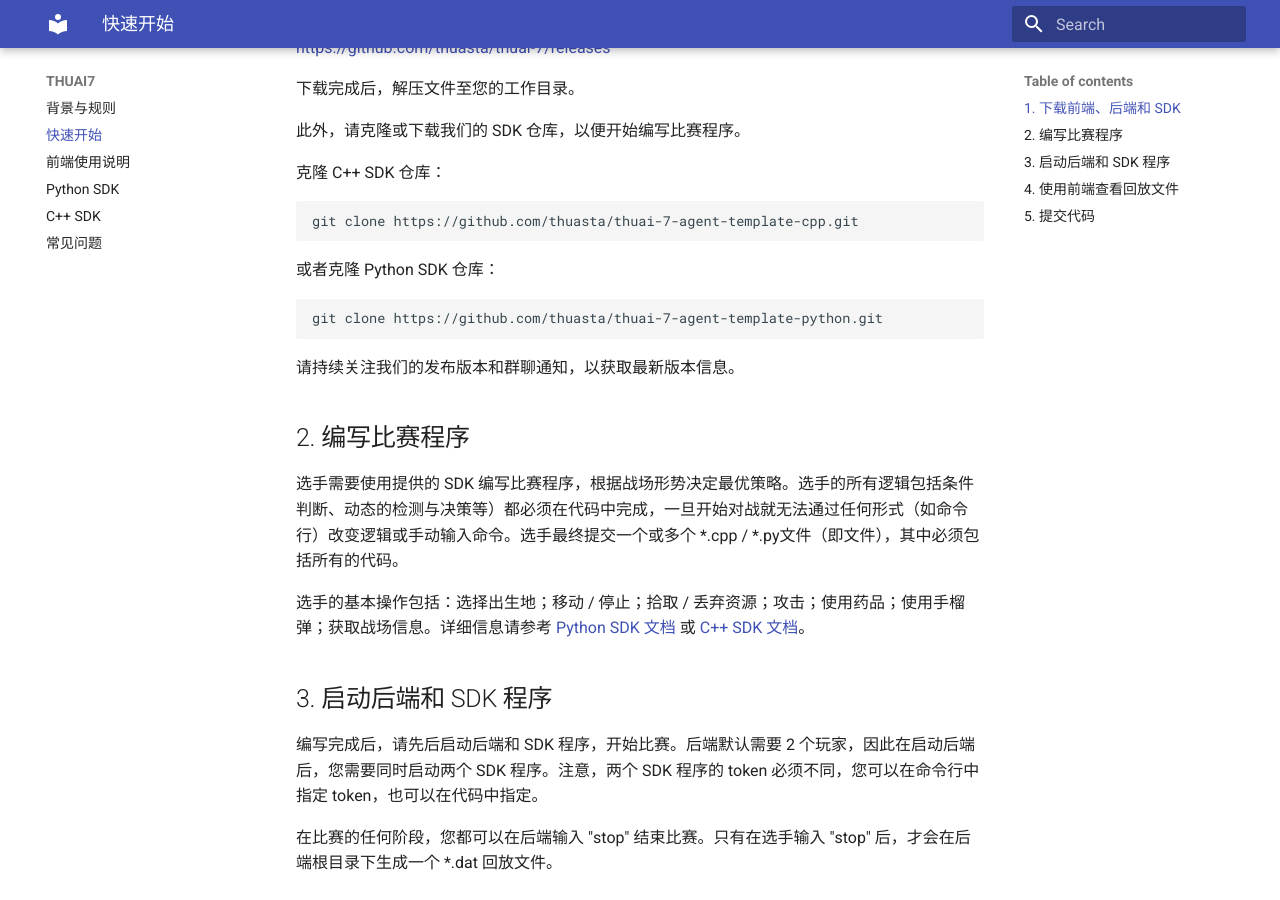
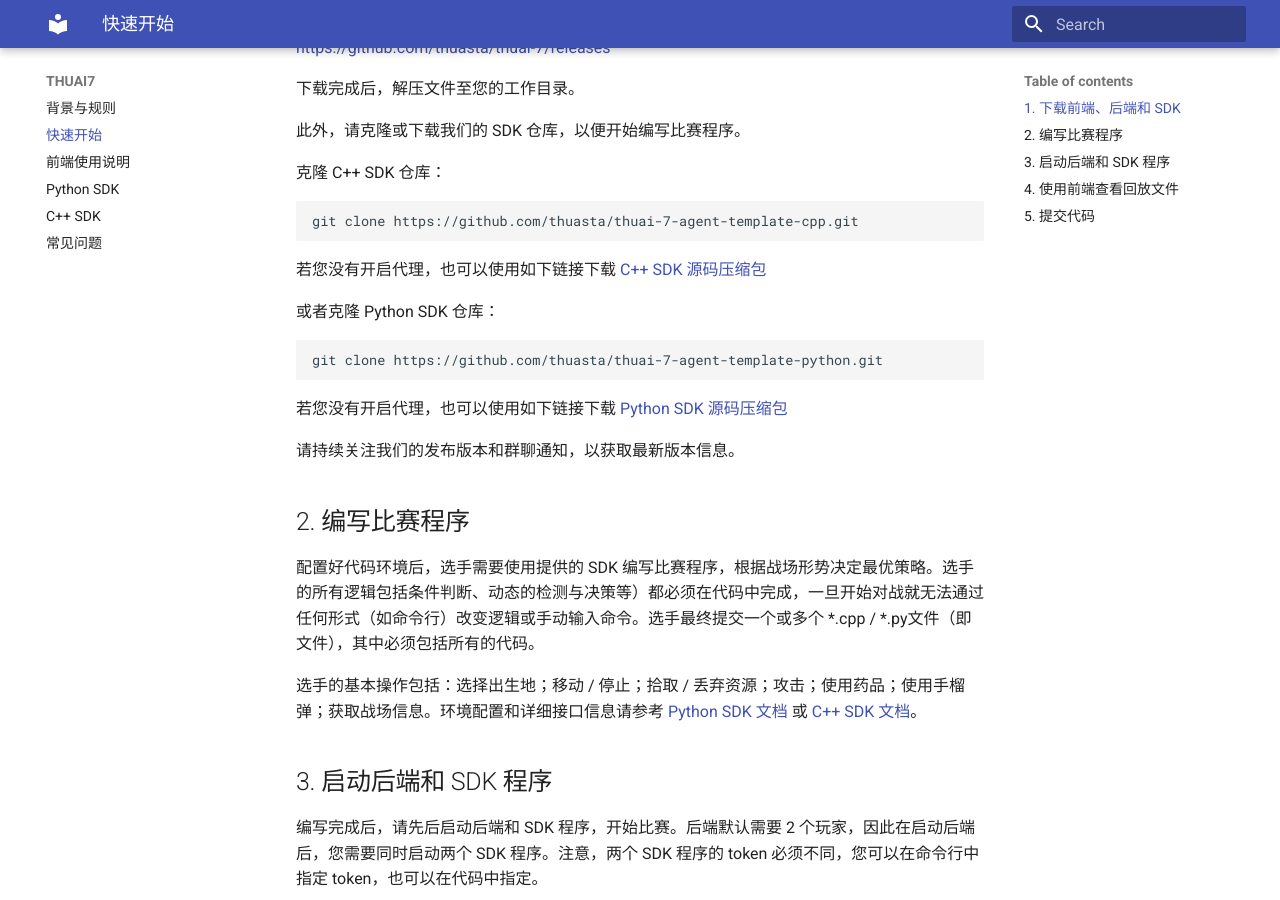
Before and after one commit to thuasta/thuai-7, an MkDocs documentation site: the page built from docs/quickstart.md, in a window 1280 px wide and 900 px high, scrolled down 463 px. Built offline with MkDocs 1.6.1 and Material for MkDocs 9.7.7, drawn with Linux system fonts in a browser that asks for light colours.

Commit message:
Update Docs

````diff
--- a/docs/quickstart.md
+++ b/docs/quickstart.md
@@ -22,19 +22,23 @@
 git clone https://github.com/thuasta/thuai-7-agent-template-cpp.git
 ```
 
+若您没有开启代理，也可以使用如下链接下载 [C++ SDK 源码压缩包](https://hub.nuaa.cf/thuasta/thuai-7-agent-template-cpp/archive/main.zip)
+
 或者克隆 Python SDK 仓库：
 
 ```bash
 git clone https://github.com/thuasta/thuai-7-agent-template-python.git
 ```
 
+若您没有开启代理，也可以使用如下链接下载 [Python SDK 源码压缩包](https://hub.nuaa.cf/thuasta/thuai-7-agent-template-python/archive/main.zip)
+
 请持续关注我们的发布版本和群聊通知，以获取最新版本信息。
 
 ## 2. 编写比赛程序
 
-选手需要使用提供的 SDK 编写比赛程序，根据战场形势决定最优策略。选手的所有逻辑包括条件判断、动态的检测与决策等）都必须在代码中完成，一旦开始对战就无法通过任何形式（如命令行）改变逻辑或手动输入命令。选手最终提交一个或多个 \*.cpp / \*.py文件（即文件），其中必须包括所有的代码。
+配置好代码环境后，选手需要使用提供的 SDK 编写比赛程序，根据战场形势决定最优策略。选手的所有逻辑包括条件判断、动态的检测与决策等）都必须在代码中完成，一旦开始对战就无法通过任何形式（如命令行）改变逻辑或手动输入命令。选手最终提交一个或多个 \*.cpp / \*.py文件（即文件），其中必须包括所有的代码。
 
-选手的基本操作包括：选择出生地；移动 / 停止；拾取 / 丢弃资源；攻击；使用药品；使用手榴弹；获取战场信息。详细信息请参考 [Python SDK 文档](python_sdk.md) 或 [C++ SDK 文档](C++_sdk.md)。
+选手的基本操作包括：选择出生地；移动 / 停止；拾取 / 丢弃资源；攻击；使用药品；使用手榴弹；获取战场信息。环境配置和详细接口信息请参考 [Python SDK 文档](python_sdk.md) 或 [C++ SDK 文档](C++_sdk.md)。
 
 ## 3. 启动后端和 SDK 程序
 
````
Also changed, not shown: docs/C++_sdk.md (+5 -3 lines).
